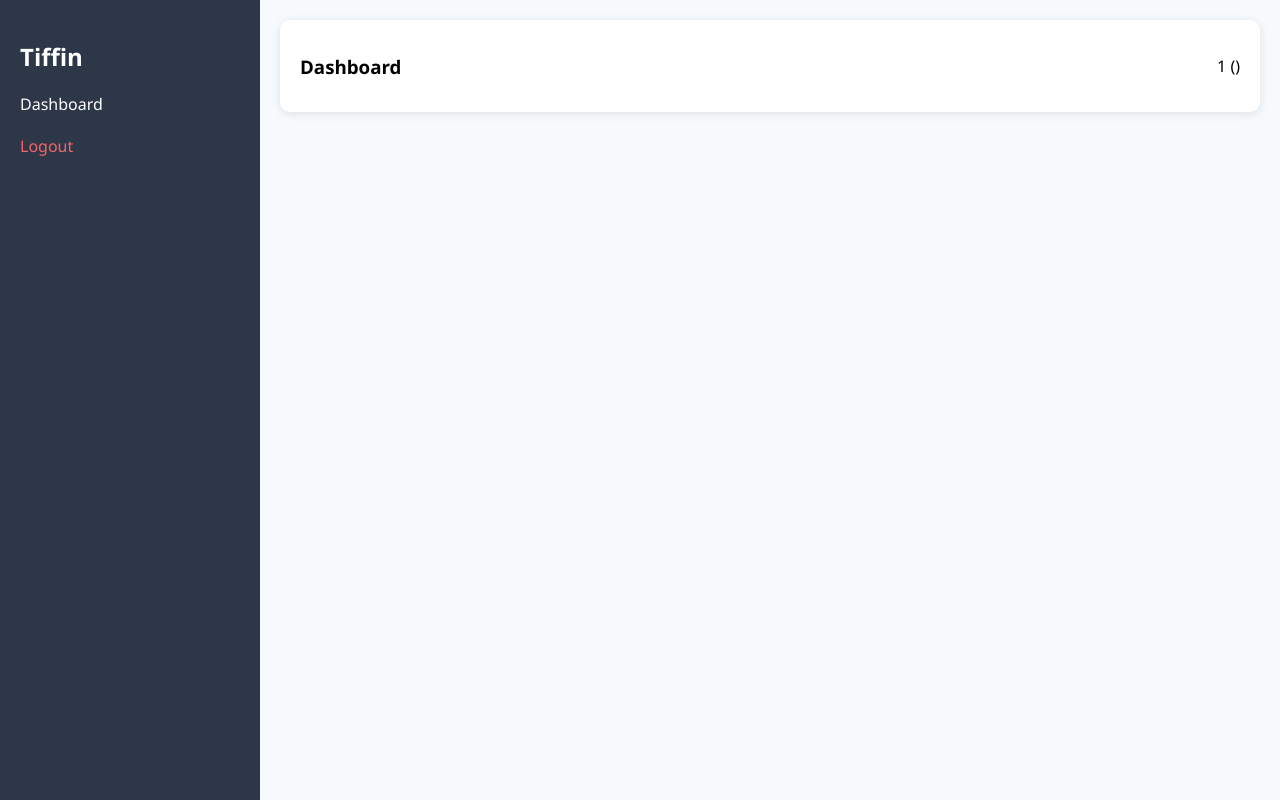
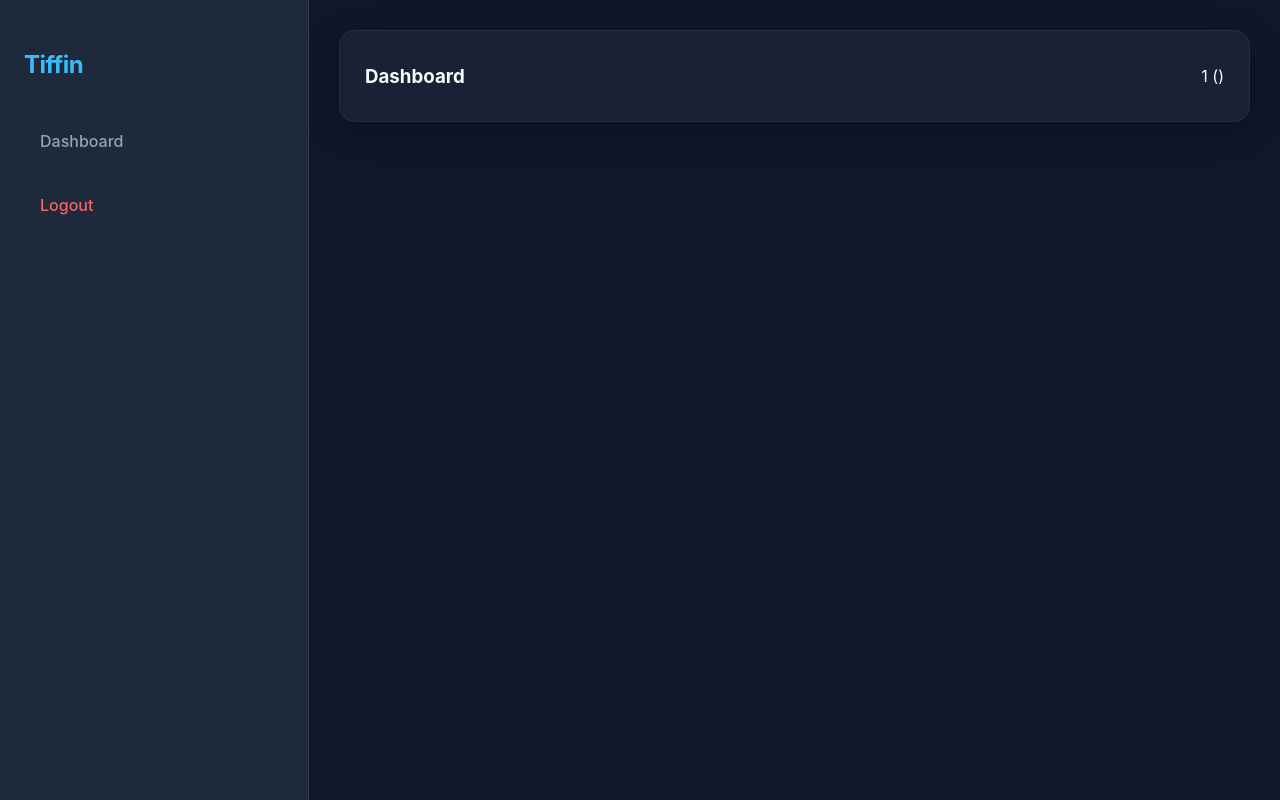
Before and after one commit to shashwatshukla2020/tiffin-booking-system, a React (Create React App) app in the folder frontend/: page /dashboard in a window 1280 px wide. Built offline with nearby package versions, Linux system fonts and the light colour scheme; sample sign-in values are in the browser's storage.

Commit message:
new changes in ui

```diff
--- a/frontend/src/App.js
+++ b/frontend/src/App.js
@@ -9,19 +9,12 @@ import { ToastContainer } from "react-toastify";
 import "react-toastify/dist/ReactToastify.css";
 
 function App() {
+  return (
+    <>
+      <ToastContainer position="top-right" autoClose={3000} theme="colored" />
 
-
-  return (
-
-<>
-    <ToastContainer
-  position="top-right"
-  autoClose={3000}
-  theme="colored"
-/>
       <BrowserRouter>
         <Routes>
-
           {/* Public */}
           <Route path="/" element={<Login />} />
 
@@ -64,7 +57,6 @@ function App() {
           />
         </Routes>
       </BrowserRouter>
-
     </>
   );
 }
--- a/frontend/src/pages/Dashboard.css
+++ b/frontend/src/pages/Dashboard.css
@@ -2,63 +2,89 @@
 .dashboard {
     display: flex;
     height: 100vh;
-    font-family: 'Segoe UI', sans-serif;
+    font-family: 'Inter', -apple-system, sans-serif;
+    background: #0f172a; /* Deep midnight background */
+    color: #f8fafc;
 }
 
 /* Sidebar */
 .sidebar {
-    width: 220px;
-    background: #2d3748;
-    color: white;
-    padding: 20px;
+    width: 260px;
+    background: #1e293b;
+    border-right: 1px solid rgba(255, 255, 255, 0.1);
+    padding: 30px 24px;
+    transition: all 0.3s ease;
 }
 
 .sidebar h2 {
-    margin-bottom: 20px;
+    font-size: 1.5rem;
+    font-weight: 700;
+    letter-spacing: -0.5px;
+    margin-bottom: 40px;
+    color: #38bdf8; /* Vibrant cyan accent */
 }
 
 .sidebar p {
-    margin: 10px 0;
+    margin: 8px 0;
+    padding: 12px 16px;
+    border-radius: 8px;
     cursor: pointer;
+    font-weight: 500;
+    transition: background 0.2s, color 0.2s;
+    color: #94a3b8;
 }
 
 .sidebar p:hover {
-    color: #63b3ed;
+    background: rgba(56, 189, 248, 0.1);
+    color: #38bdf8;
 }
 
 /* Main Content */
 .main {
     flex: 1;
-    background: #f7fafc;
-    padding: 20px;
+    background: #0f172a;
+    padding: 30px;
+    overflow-y: auto;
 }
 
 /* Navbar */
 .navbar {
-    background: white;
-    padding: 15px 20px;
-    border-radius: 10px;
+    background: rgba(30, 41, 59, 0.7);
+    backdrop-filter: blur(12px); /* Modern frosted glass effect */
+    padding: 15px 25px;
+    border-radius: 16px;
     display: flex;
     justify-content: space-between;
     align-items: center;
-    box-shadow: 0 2px 10px rgba(0,0,0,0.1);
+    border: 1px solid rgba(255, 255, 255, 0.05);
+    box-shadow: 0 8px 32px rgba(0, 0, 0, 0.3);
 }
 
 /* Cards */
 .cards {
-    margin-top: 20px;
+    margin-top: 30px;
     display: grid;
-    grid-template-columns: repeat(auto-fit, minmax(200px, 1fr));
-    gap: 20px;
+    grid-template-columns: repeat(auto-fit, minmax(240px, 1fr));
+    gap: 25px;
 }
 
 .card {
-    background: white;
-    padding: 20px;
-    border-radius: 12px;
-    box-shadow: 0 4px 12px rgba(0,0,0,0.1);
+    background: #1e293b;
+    padding: 24px;
+    border-radius: 20px;
+    border: 1px solid rgba(255, 255, 255, 0.05);
+    transition: transform 0.2s ease, border-color 0.2s ease;
+}
+
+.card:hover {
+    transform: translateY(-5px);
+    border-color: #38bdf8;
 }
 
 .card h3 {
-    margin-bottom: 10px;
+    margin-bottom: 12px;
+    font-size: 1.1rem;
+    color: #38bdf8;
+    text-transform: uppercase;
+    letter-spacing: 1px;
 }
```
Lines whose indentation alone changed are shown as unchanged.
